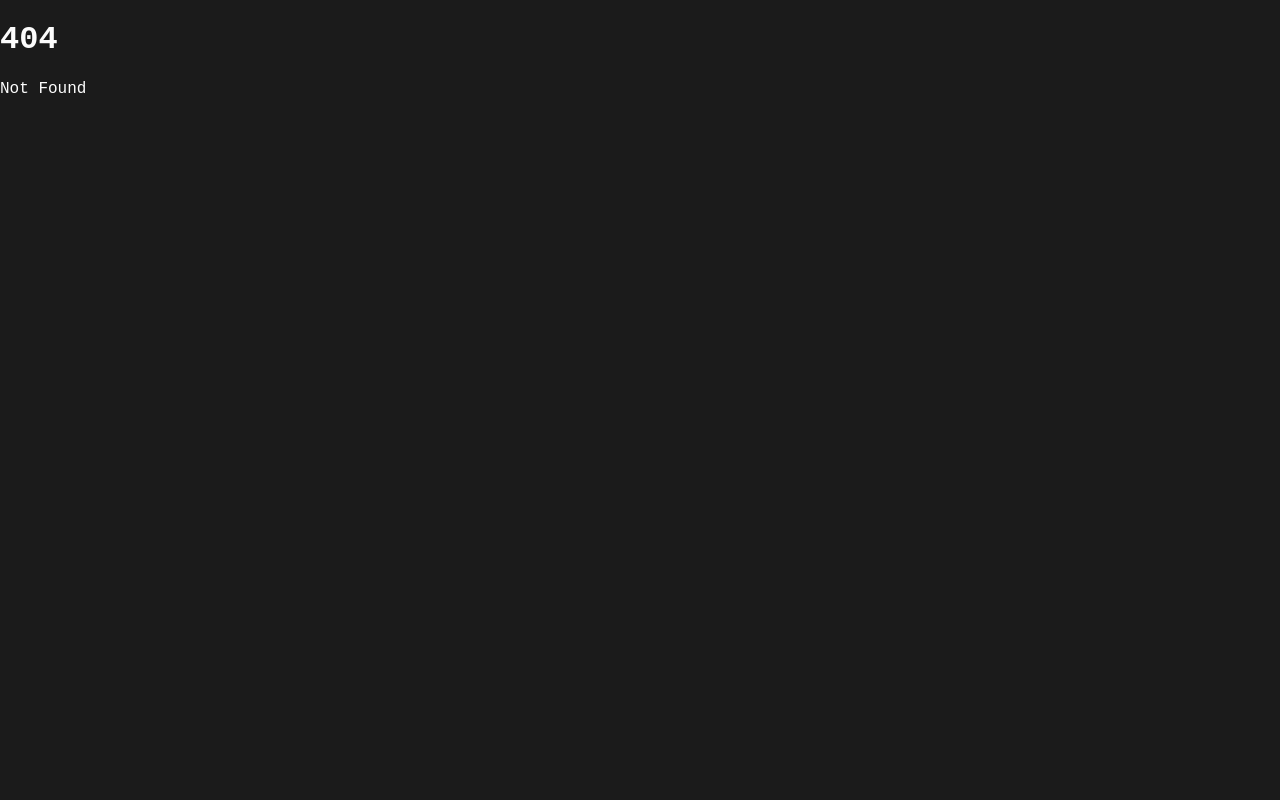
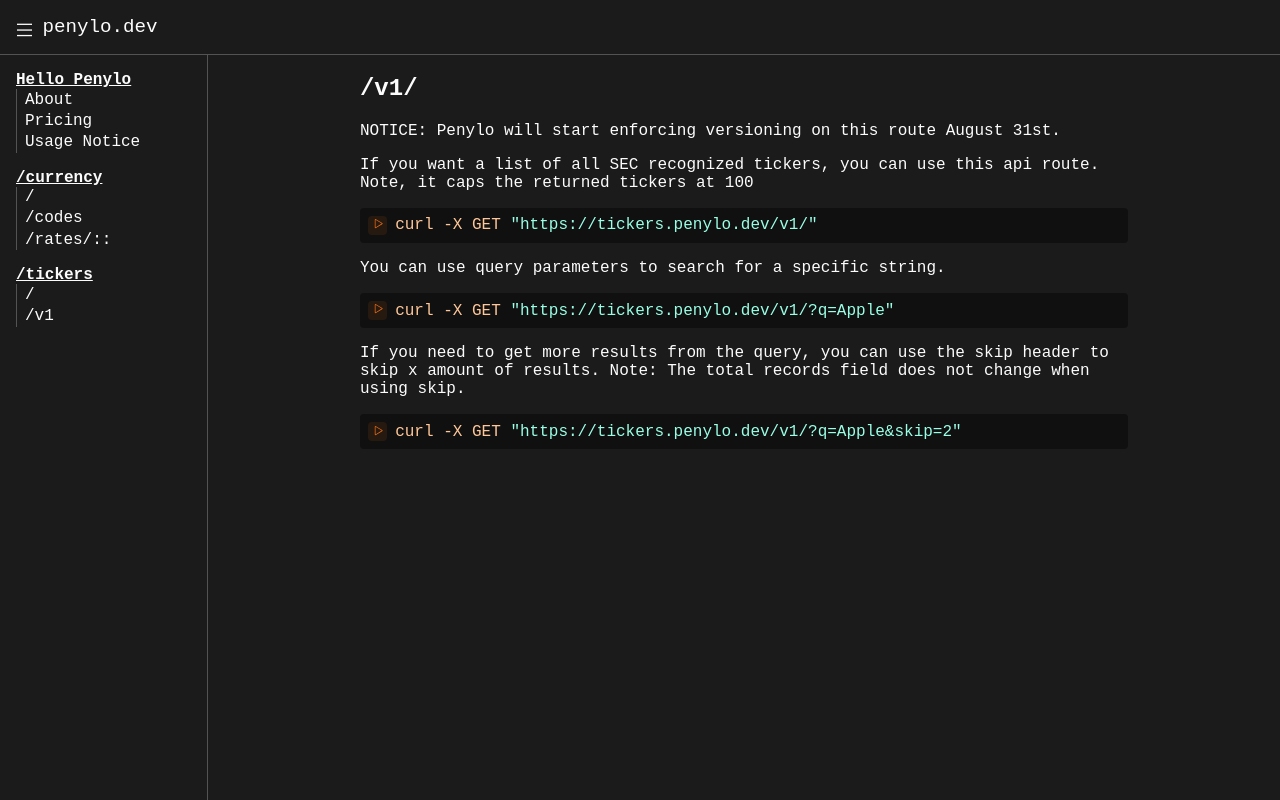
Before and after one commit to CoasterFan5/penylo.dev, a SvelteKit app: page /tickers/v1 in a window 1280 px wide. Before the commit this address had no page. Built offline with nearby package versions, Linux system fonts and the light colour scheme.

Commit message:
updates docs for ticker v2

```diff
--- /dev/null
+++ b/src/routes/(docs)/tickers/v1/+page.svelte
@@ -0,0 +1,24 @@
+<script>
+	import TryQuery from '$lib/components/TryQuery.svelte';
+</script>
+
+<h2>/v1/</h2>
+
+<p>NOTICE: Penylo will start enforcing versioning on this route August 31st.</p>
+
+<p>
+	If you want a list of all SEC recognized tickers, you can use this api route. Note, it caps the
+	returned tickers at 100
+</p>
+
+<TryQuery responseType="GET" route="https://tickers.penylo.dev/v1/" />
+
+<p>You can use query parameters to search for a specific string.</p>
+<TryQuery responseType="GET" route="https://tickers.penylo.dev/v1/?q=Apple" />
+
+<p>
+	If you need to get more results from the query, you can use the skip header to skip x amount of
+	results. Note: The total records field does not change when using skip.
+</p>
+
+<TryQuery responseType="GET" route="https://tickers.penylo.dev/v1/?q=Apple&skip=2" />
```
Also changed, not shown: src/routes/(docs)/tickers/v2/+page.svelte (added, +12 -0 lines).
